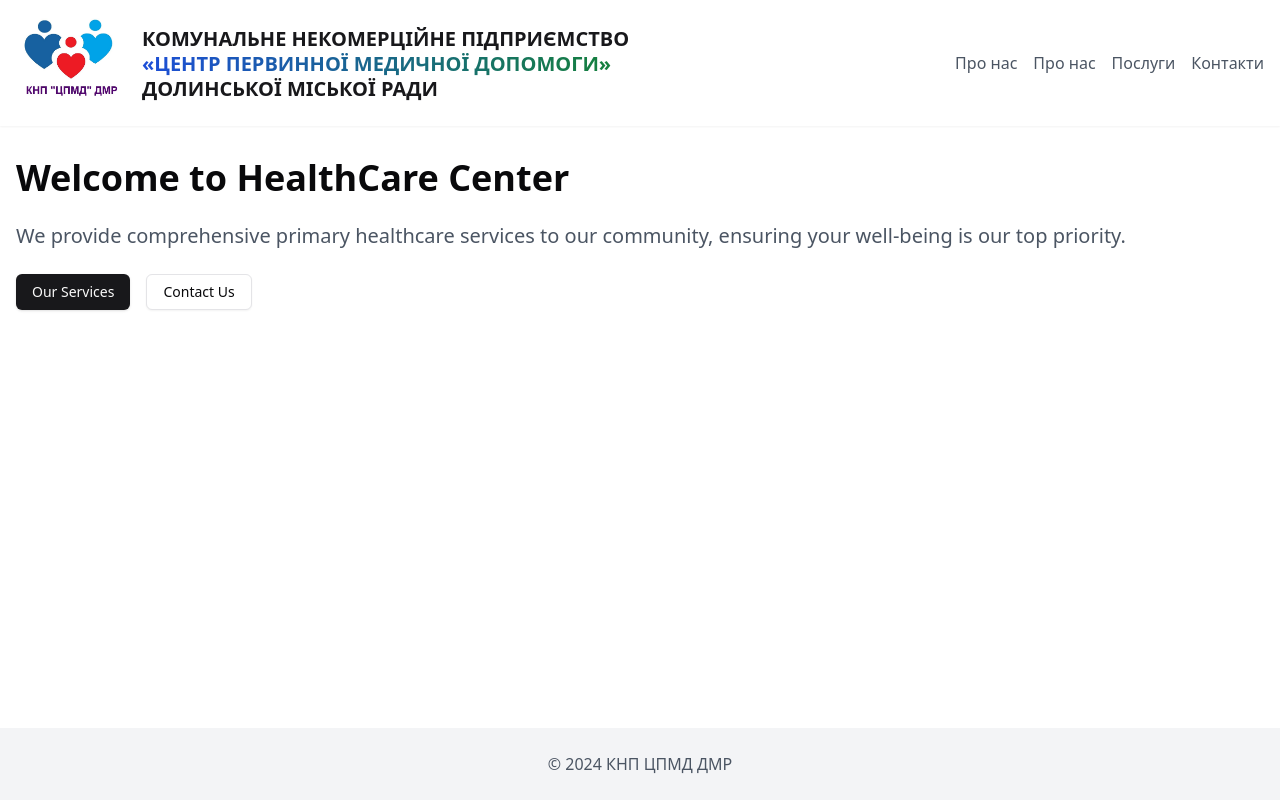
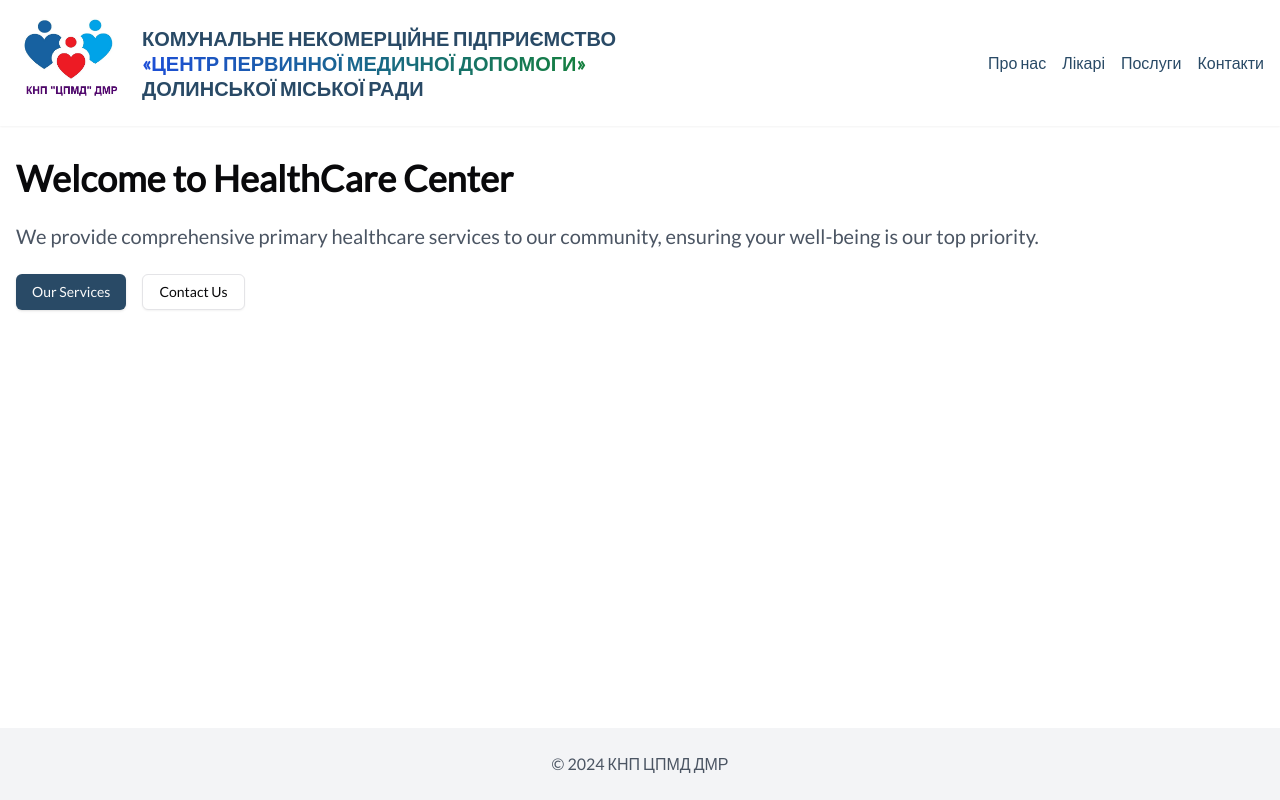
Before and after one commit to Andrew-Skoryk/knp_cpmd_dmr, a Next.js app: page / in a window 1280 px wide. Built offline with nearby package versions, Linux system fonts and the light colour scheme.

Commit message:
feat: primary and secondary colors to the project. Lato google font

```diff
--- a/src/app/globals.css
+++ b/src/app/globals.css
@@ -13,10 +13,10 @@
     --popover: 0 0% 100%;
     --popover-foreground: 240 10% 3.9%;
 
-    --primary: 240 5.9% 10%;
+    --primary: 207 43% 28%;
     --primary-foreground: 0 0% 98%;
 
-    --secondary: 240 4.8% 95.9%;
+    --secondary: 184 100% 25%;
     --secondary-foreground: 240 5.9% 10%;
 
     --muted: 240 4.8% 95.9%;
@@ -48,7 +48,7 @@
     --popover: 240 10% 3.9%;
     --popover-foreground: 0 0% 98%;
 
-    --primary: 0 0% 98%;
+    --primary: 207 43% 28%;
     --primary-foreground: 240 5.9% 10%;
 
     --secondary: 240 3.7% 15.9%;
--- a/src/app/layout.tsx
+++ b/src/app/layout.tsx
@@ -1,7 +1,14 @@
 import './globals.css';
+
+import { Lato } from 'next/font/google';
 
 import Header from '@/components/Header';
 import Footer from '@/components/Footer';
+
+const lato = Lato({
+  weight: "400",
+  subsets: ['latin']
+})
 
 export default function RootLayout({
   children,
@@ -9,7 +16,7 @@ export default function RootLayout({
   children: React.ReactNode;
 }) {
   return (
-    <html lang="en">
+    <html lang="en" className={lato.className}>
       <body>
         <div className="flex flex-col min-h-screen">
           <Header />
--- a/src/components/Header.tsx
+++ b/src/components/Header.tsx
@@ -27,34 +27,28 @@ const Header = () => {
           </span>
         </div>
 
-        <nav>
+        <nav className="text-primary">
           <ul className="flex space-x-4">
             <li>
-              <Link href="/" className="text-gray-600 hover:text-primary">
+              <Link href="/" className="hover:text-secondary">
                 Про нас
               </Link>
             </li>
 
             <li>
-              <Link href="/about" className="text-gray-600 hover:text-primary">
-                Про нас
+              <Link href="/about" className="hover:text-primary">
+                Лікарі
               </Link>
             </li>
 
             <li>
-              <Link
-                href="/services"
-                className="text-gray-600 hover:text-primary"
-              >
+              <Link href="/services" className="hover:text-primary">
                 Послуги
               </Link>
             </li>
 
             <li>
-              <Link
-                href="/contact"
-                className="text-gray-600 hover:text-primary"
-              >
+              <Link href="/contact" className="hover:text-primary">
                 Контакти
               </Link>
             </li>
```
